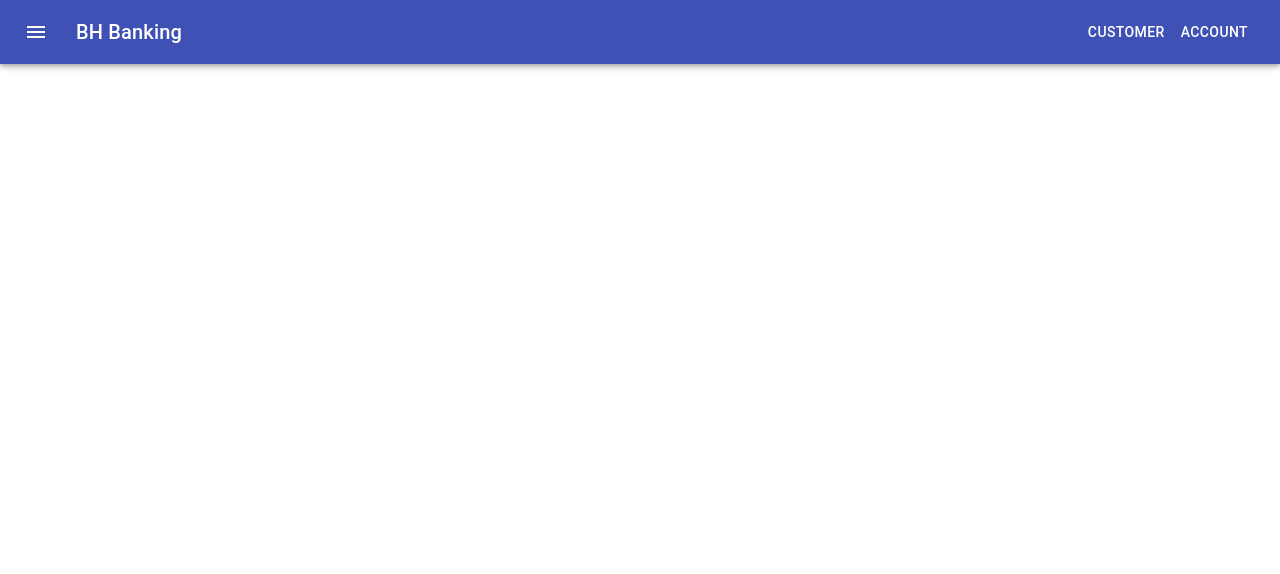
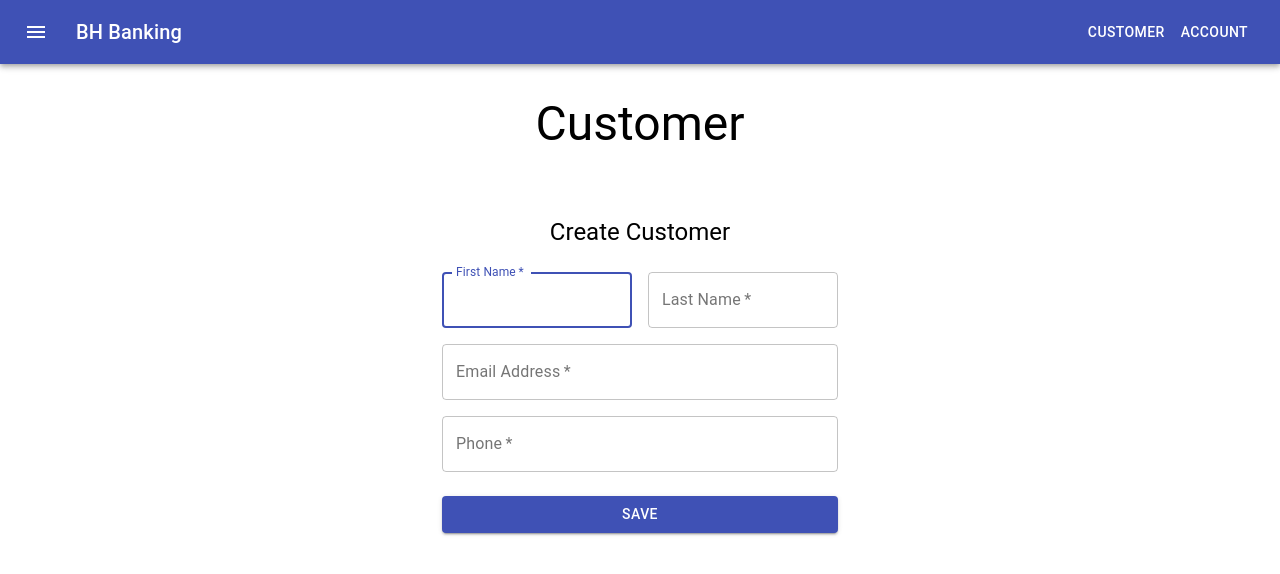
Before and after one commit to eroglum16-zz/bh-banking-ui, a React (Create React App) app: page / in a window 1280 px wide. Shown: the top 574 px of the page. Built offline with nearby package versions, Linux system fonts and the light colour scheme.

Commit message:
Create customer page and form

```diff
--- a/src/app/layout/Layout.js
+++ b/src/app/layout/Layout.js
@@ -1,11 +1,15 @@
 import React from 'react';
 import TopBar from "./TopBar";
 import {Route, Switch} from 'react-router';
+import CustomerPage from "../pages/customer/CustomerPage";
 
 const Layout = () => {
     return (
         <React.Fragment>
             <TopBar/>
+            <Switch>
+                <Route path={['/', '/customer']} component={CustomerPage} exact={true} />
+            </Switch>
         </React.Fragment>
     )
 };
--- a/src/app/layout/TopBar.js
+++ b/src/app/layout/TopBar.js
@@ -33,8 +33,8 @@ const TopBar = () => {
                     <Typography variant="h6" className={classes.title}>
                         BH Banking
                     </Typography>
-                    <Button color="inherit">Customer</Button>
-                    <Button color="inherit">Account</Button>
+                    <Button href="/customer" color="inherit">Customer</Button>
+                    <Button href="/account" color="inherit">Account</Button>
                 </Toolbar>
             </AppBar>
         </div>
--- /dev/null
+++ b/src/app/pages/customer/CustomerPage.js
@@ -0,0 +1,28 @@
+import React from 'react';
+import {Container} from "@material-ui/core";
+import {makeStyles} from '@material-ui/core/styles';
+import Typography from '@material-ui/core/Typography';
+import CustomerForm from "./components/CustomerForm";
+
+const useStyles = makeStyles((theme) => ({
+    cardGrid: {
+        paddingTop: theme.spacing(4),
+        paddingBottom: theme.spacing(4),
+    }
+}));
+
+const CustomerPage = () => {
+    const classes = useStyles();
+    return (
+        <Container className={classes.cardGrid}>
+            <Typography align="center" variant="h3" gutterBottom>
+                Customer
+            </Typography>
+            <Container maxWidth="xs">
+                <CustomerForm/>
+            </Container>
+        </Container>
+    );
+};
+
+export default CustomerPage;
--- /dev/null
+++ b/src/app/pages/customer/components/CustomerForm.js
@@ -0,0 +1,95 @@
+import React from 'react';
+import Button from '@material-ui/core/Button';
+import TextField from '@material-ui/core/TextField';
+import Grid from '@material-ui/core/Grid';
+import Typography from '@material-ui/core/Typography';
+import {makeStyles} from '@material-ui/core/styles';;
+
+
+const useStyles = makeStyles((theme) => ({
+    paper: {
+        marginTop: theme.spacing(8),
+        display: 'flex',
+        flexDirection: 'column',
+        alignItems: 'center',
+    },
+    form: {
+        width: '100%', // Fix IE 11 issue.
+        marginTop: theme.spacing(3),
+    },
+    submit: {
+        margin: theme.spacing(3, 0, 2),
+    },
+}));
+
+const CustomerForm = () => {
+    const classes = useStyles();
+
+    return (
+        <div className={classes.paper}>
+            <Typography component="h1" variant="h5">
+                Create Customer
+            </Typography>
+            <form className={classes.form} noValidate>
+                <Grid container spacing={2}>
+                    <Grid item xs={12} sm={6}>
+                        <TextField
+                            autoComplete="fname"
+                            name="firstName"
+                            variant="outlined"
+                            required
+                            fullWidth
+                            id="firstName"
+                            label="First Name"
+                            autoFocus
+                        />
+                    </Grid>
+                    <Grid item xs={12} sm={6}>
+                        <TextField
+                            variant="outlined"
+                            required
+                            fullWidth
+                            id="lastName"
+                            label="Last Name"
+                            name="lastName"
+                            autoComplete="lname"
+                        />
+                    </Grid>
+                    <Grid item xs={12}>
+                        <TextField
+                            variant="outlined"
+                            required
+                            fullWidth
+                            id="email"
+                            label="Email Address"
+                            name="email"
+                            autoComplete="email"
+                        />
+                    </Grid>
+                    <Grid item xs={12}>
+                        <TextField
+                            variant="outlined"
+                            required
+                            fullWidth
+                            name="phone"
+                            label="Phone"
+                            type="text"
+                            id="phone"
+                        />
+                    </Grid>
+                </Grid>
+                <Button
+                    type="submit"
+                    fullWidth
+                    variant="contained"
+                    color="primary"
+                    className={classes.submit}
+                >
+                    Save
+                </Button>
+            </form>
+        </div>
+    );
+};
+
+export default CustomerForm;
```
